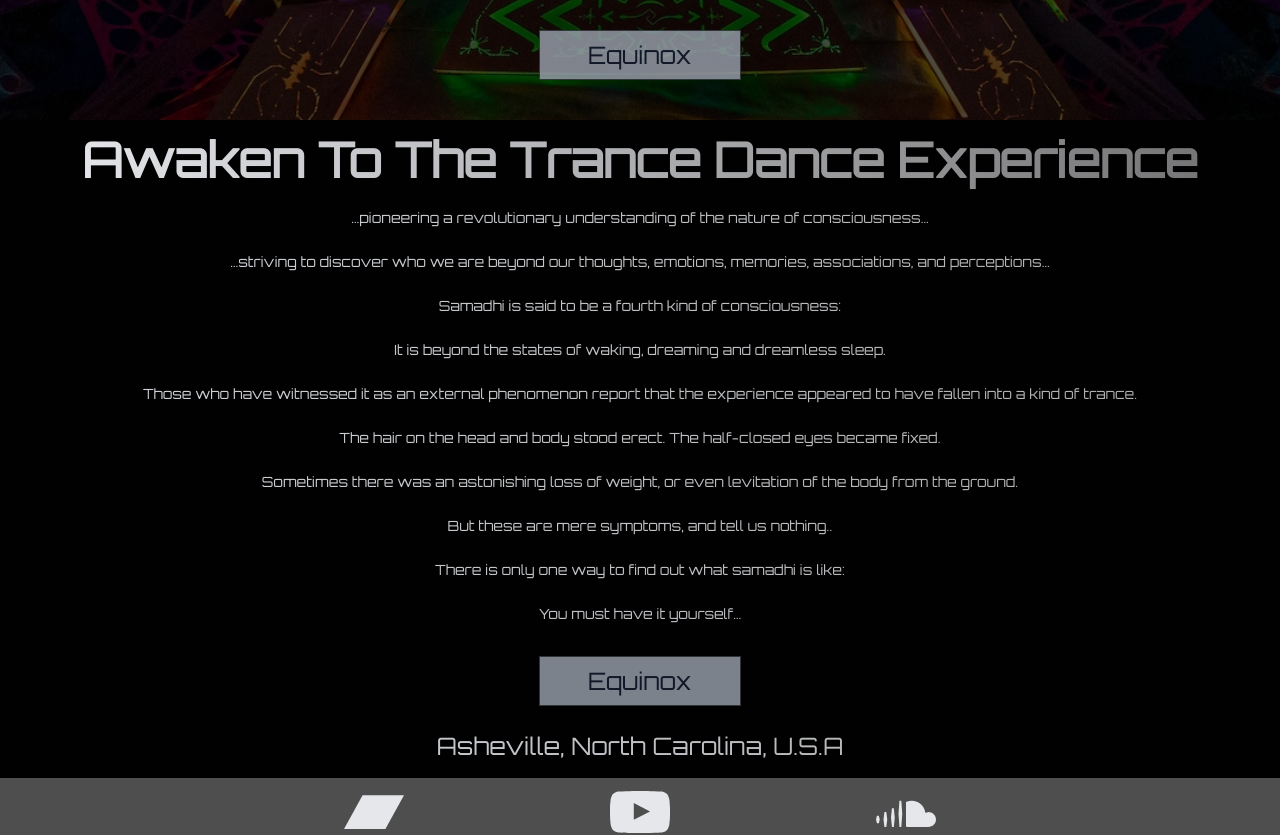
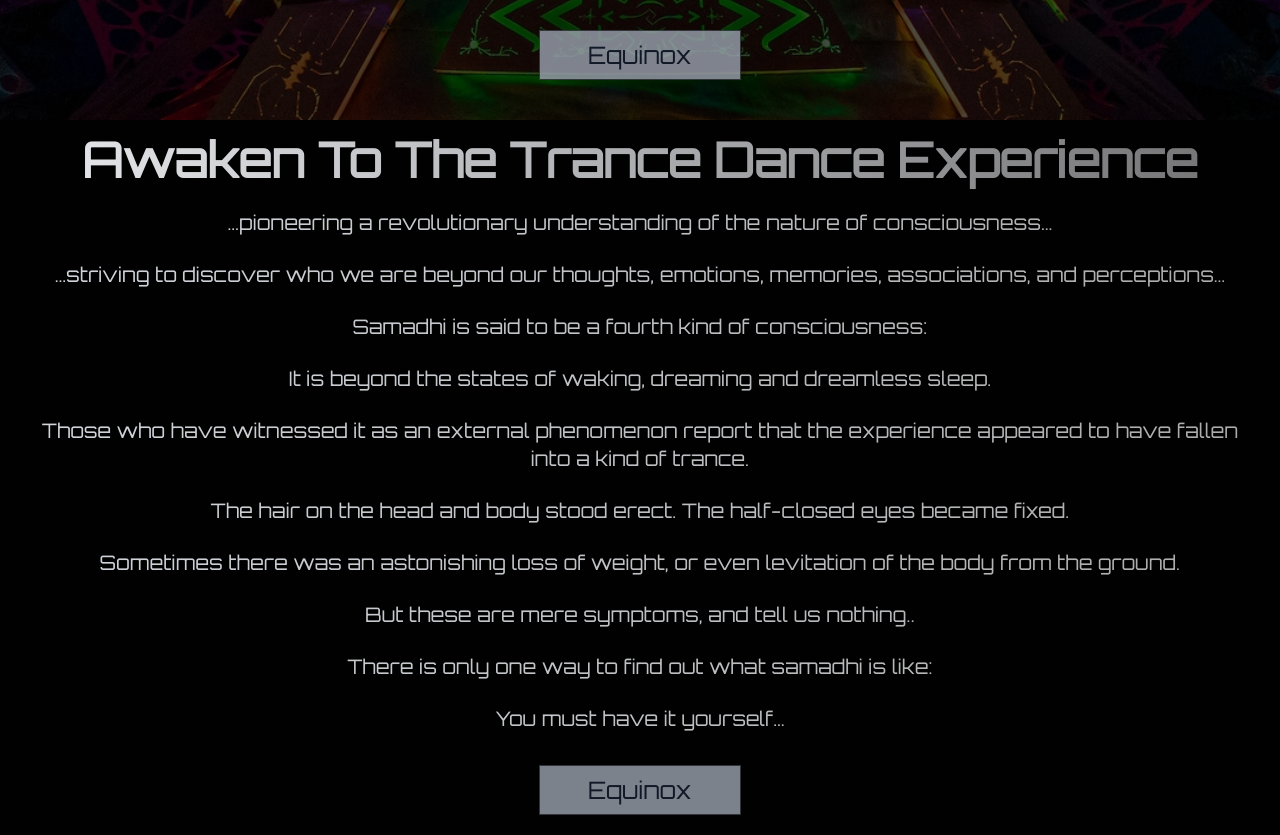
Before and after one commit to prgf87/touchsamadhi, a Next.js app: page / in a window 1280 px wide. Shown: the part 680-1515 px from the top of the page. Built offline with nearby package versions, Linux system fonts and the light colour scheme.

Commit message:
fixed max width

```diff
--- a/pages/components/About.js
+++ b/pages/components/About.js
@@ -4,7 +4,7 @@ import React from 'react';
 const About = () => {
   return (
     <div id="about" className="w-full z-[2]">
-      <div className="grid grid-cols-1 max-w-[1200px] text-center mx-auto text-sm p-2">
+      <div className="grid grid-cols-1 w-full text-center mx-auto px-10 text-sm md:text-xl p-2">
         <div>
           <p className="pt-2 pb-2 text-transparent bg-clip-text bg-gradient-to-r from-gray-200 to-zinc-200/50">
             <u className="font-bold text-[1.5rem] sm:text-2xl md:text-3xl lg:text-5xl">
```
